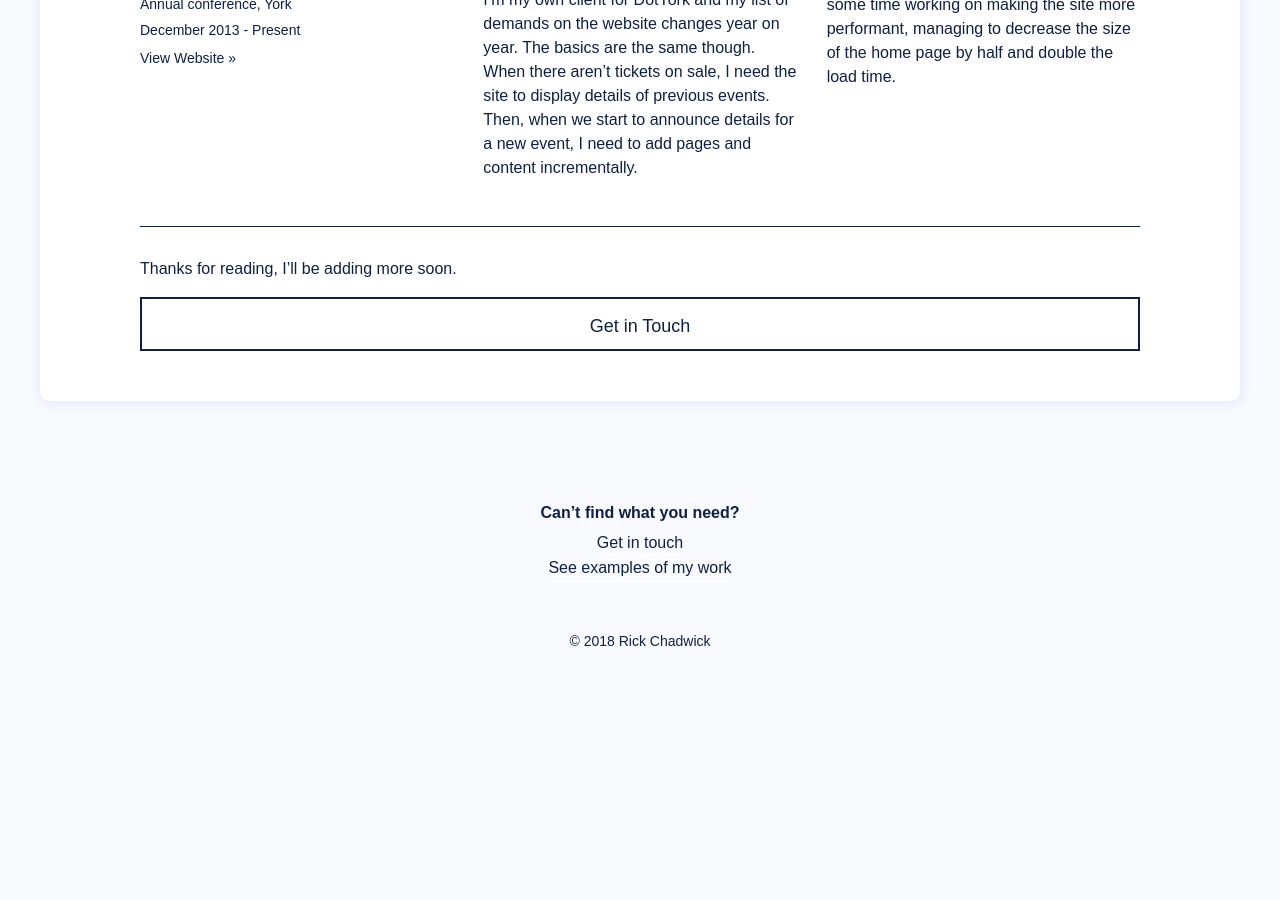
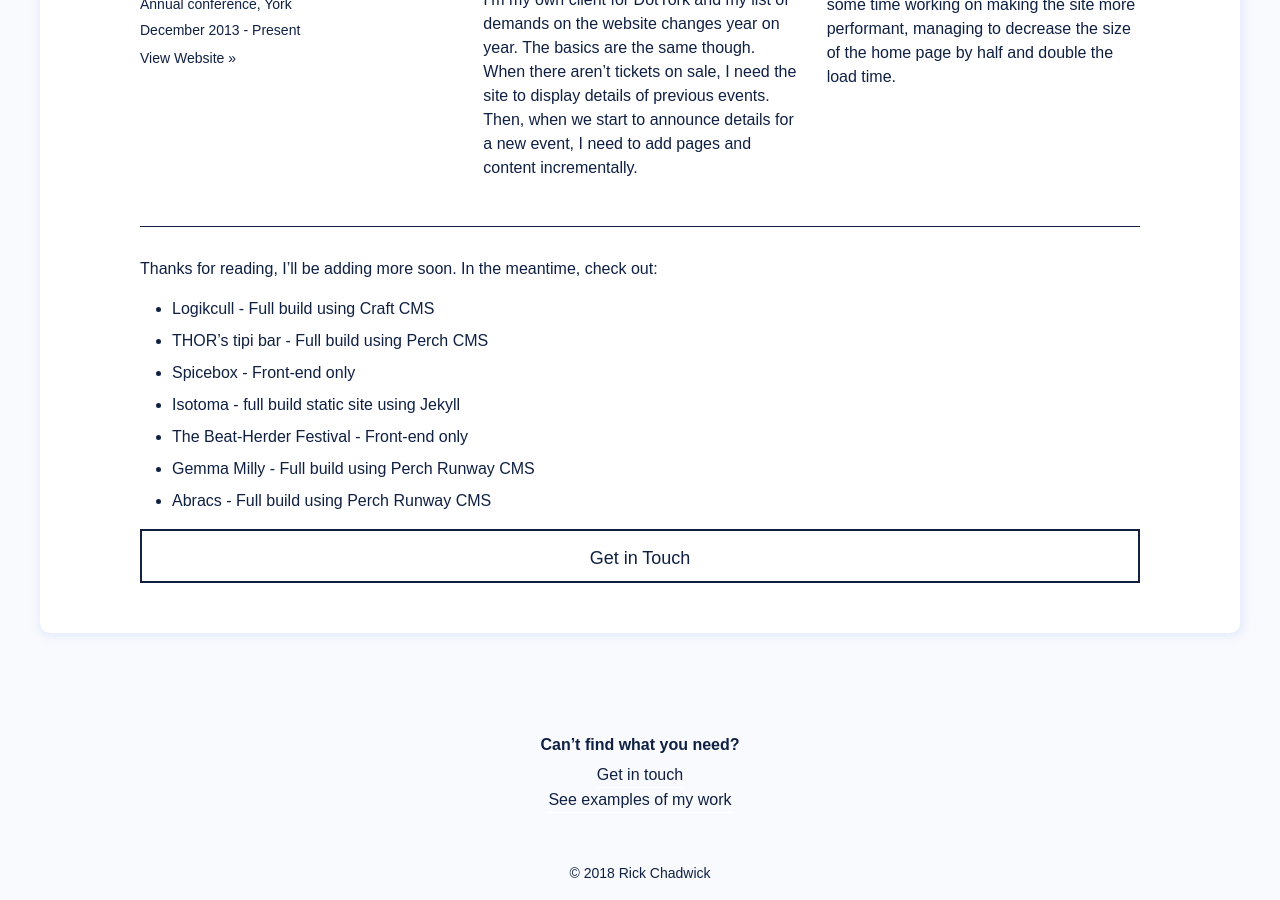
Before and after one commit to rickary/rickmakeswebsites.com, a Jekyll site: the page built from case-studies/index.html, in a window 1280 px wide and 900 px high, scrolled down 2205 px. Built offline with Jekyll 4.4.1, drawn with Linux system fonts in a browser that asks for light colours; some web fonts are replaced; before the commit the page ends 2882 px from its top, so only the background shows below that.

Commit message:
added some new links

```diff
--- a/case-studies/index.html
+++ b/case-studies/index.html
@@ -126,7 +126,17 @@ section: none
   </section>
 
   <div class="p-wysiwyg">
-    <p>Thanks for reading, I’ll be adding more soon.</p>
+    <p>Thanks for reading, I’ll be adding more soon. In the meantime, check out:</p>
+
+    <ul>
+      <li><a href="https://logikcull.com">Logikcull</a> - Full build using Craft CMS</li>
+      <li><a href="https://thorstipi.com/">THOR’s tipi bar</a> - Full build using Perch CMS</li>
+      <li><a href="https://spicebox.co.uk">Spicebox</a> - Front-end only</li>
+      <li><a href="https://www.isotoma.com/">Isotoma</a> - full build static site using Jekyll</li>
+      <li><a href="http://beatherder.co.uk/">The Beat-Herder Festival</a> - Front-end only</li>
+      <li><a href="http://gemmamilly.com/">Gemma Milly</a> - Full build using Perch Runway CMS</li>
+      <li><a href="http://abracs.com/">Abracs</a> - Full build using Perch Runway CMS</li>
+    </ul>
 
     <ul class="p-page__btns__grid">
       <li class="p-page__btns__grid__btn--full"><a href="/contact" class="b-btn b-btn--normal b-btn--fill">Get in Touch</a></li>
--- a/i-need-a-developer/index.html
+++ b/i-need-a-developer/index.html
@@ -40,7 +40,10 @@ section: developer
 
         <ul>
           <li><a href="https://dotyork.com">DotYork</a> - Full build using Perch Runway CMS</li>
+          <li><a href="https://logikcull.com">Logikcull</a> - Full build using Craft CMS</li>
+          <li><a href="https://thorstipi.com/">THOR’s tipi bar</a> - Full build using Perch CMS</li>
           <li><a href="https://spicebox.co.uk">Spicebox</a> - Front-end only</li>
+          <li><a href="https://www.isotoma.com/">Isotoma</a> - full build static site using Jekyll</li>
           <li><a href="http://beatherder.co.uk/">The Beat-Herder Festival</a> - Front-end only</li>
           <li><a href="http://gemmamilly.com/">Gemma Milly</a> - Full build using Perch Runway CMS</li>
           <li><a href="http://abracs.com/">Abracs</a> - Full build using Perch Runway CMS</li>
```
Also changed, not shown: other parts of i-need-a-developer/index.html (+1 -1 lines).
